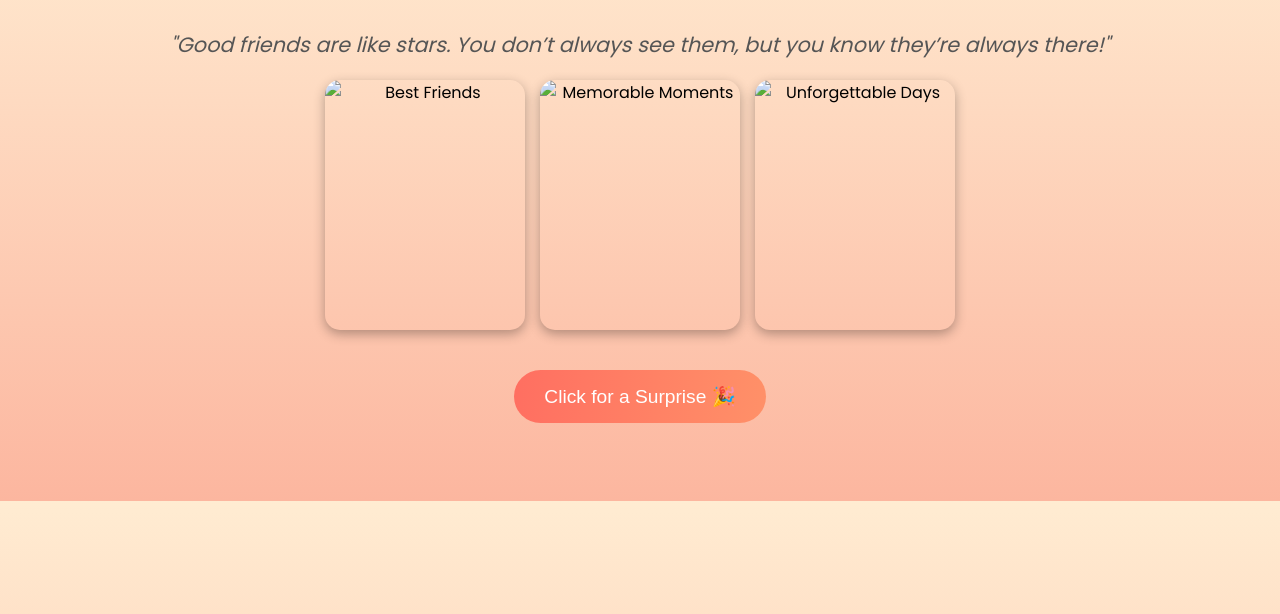
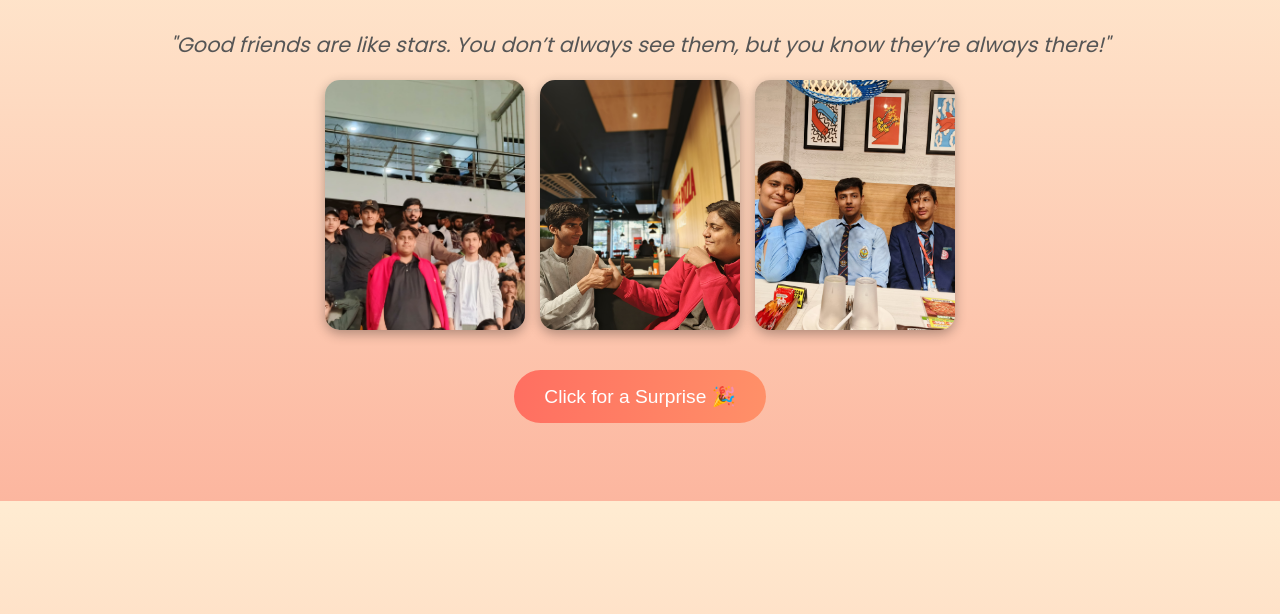
Before and after one commit to owaisraxa40/colllege, a plain HTML site: page index.html in a window 1280 px wide. Shown: the part 98-712 px from the top of the page. Drawn offline with Linux system fonts and the light colour scheme.

Commit message:
Add files via upload

```diff
--- a/index.html
+++ b/index.html
@@ -12,9 +12,9 @@
         <p class="quote">"Good friends are like stars. You don’t always see them, but you know they’re always there!"</p>
 
         <div class="gallery">
-            <img src="images/friend1.jpg" alt="Best Friends">
-            <img src="images/friend2.jpg" alt="Memorable Moments">
-            <img src="images/friend3.jpg" alt="Unforgettable Days">
+            <img src="friend3.jpg" alt="Best Friends">
+            <img src="friend2.jpg" alt="Memorable Moments">
+            <img src="friend1.jpg" alt="Unforgettable Days">
         </div>
 
         <button onclick="showMessage()">Click for a Surprise 🎉</button>
```
